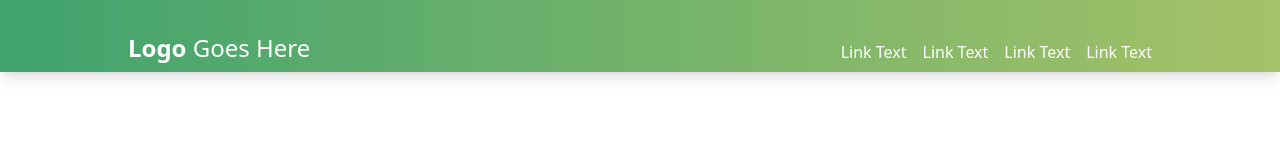
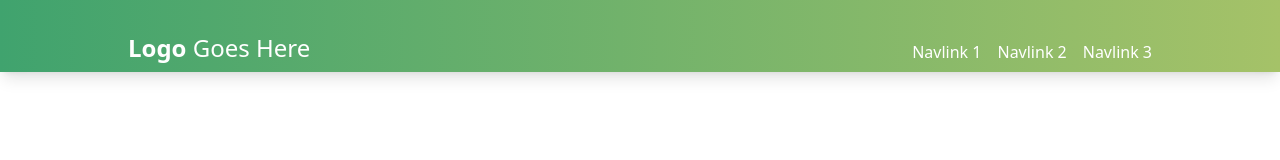
Before and after one commit to ratasorin/unihack, a React (Vite) app in the folder client/: page / in a window 1280 px wide. Shown: the top 160 px of the page. Built offline with nearby package versions, Linux system fonts and the light colour scheme.

Commit message:
Navbar update

```diff
--- a/client/src/App.jsx
+++ b/client/src/App.jsx
@@ -1,9 +1,14 @@
-import Navbar from './components/Navbar.jsx';
+import Navbar from './components/navbar';
+import NavbarLink from './components/navbar/navlink';
 
 function App() {
   return (
     <>
-      <Navbar />
+      <Navbar>
+        <NavbarLink name="Navlink 1" />
+        <NavbarLink name="Navlink 2" />
+        <NavbarLink name="Navlink 3" />
+      </Navbar>
     </>
   );
 }
--- a/client/src/components/Navbar.jsx
+++ b/client/src/components/navbar/index.jsx
@@ -1,15 +1,4 @@
-import React from "react";
-
-class NavbarLink extends React.Component {
-    render() {
-        return (
-            <a href="#" className="p-0 text-red hover:underline">Link Text</a>
-        );
-    }
-}
-
-class Navbar extends React.Component {
-    render() {
+const Navbar = (props) => {
         return (
             <nav className="navbar flex px-2 pt-8 pb-2 bg-gradient-to-r from-navbar1 to-navbar2 justify-center shadow-lg">
                 <div className="flex-1 flex max-w-5xl text-white justify-start">
@@ -17,19 +6,14 @@ class Navbar extends React.Component {
                         <strong>Logo</strong> Goes Here
                     </div>
                     <div className="flex-1 flex gap-4 items-end justify-end">
-                        <NavbarLink />
-                        <NavbarLink />
-                        <NavbarLink />
-                        <NavbarLink />
+                        {props.children}
                     </div>
-
                     <div className="collapse navbar-collapse">
 
                     </div>
                 </div>
             </nav>
         );
-    }
 }
 
 export default Navbar;
--- /dev/null
+++ b/client/src/components/navbar/navlink.jsx
@@ -0,0 +1,7 @@
+const NavbarLink = (props) =>   {
+    return (
+        <a href={props.href} className="p-0 text-red hover:underline">{props.name}</a>
+    );
+}
+
+export default NavbarLink;
```
